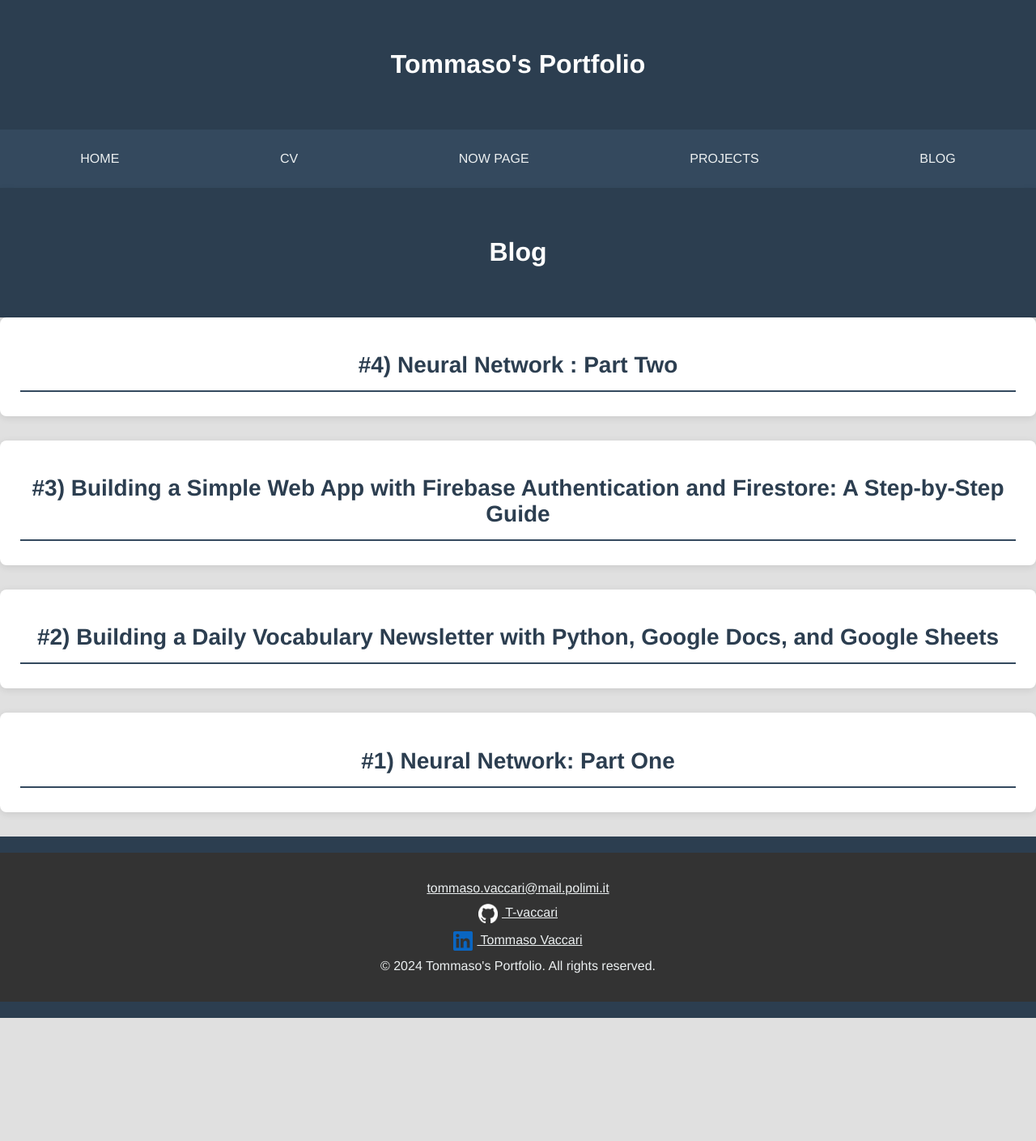
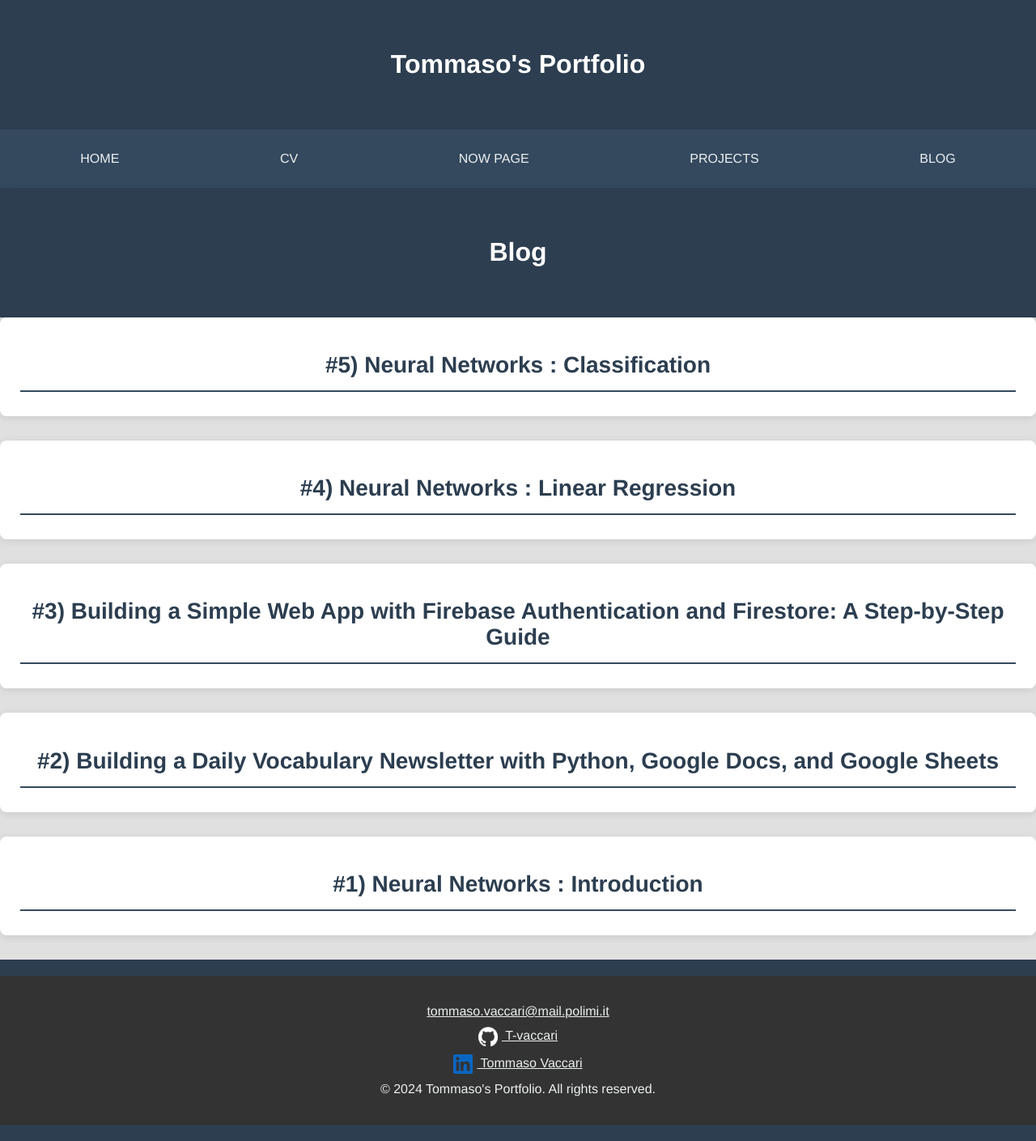
Before and after one commit to T-vaccari/T-vaccari.github.io, a Jekyll site: the page built from pages/blogpage.html, in a window 1280 px wide. Shown: the whole page at 81% size. Built offline with Jekyll 4.4.1, drawn with Linux system fonts in a browser that asks for light colours; before the commit the page ends 1257 px from its top, so only the background shows below that.

Commit message:
New post

````diff
--- a/_posts/2024-07-20-NeuralNetworkP1.md
+++ b/_posts/2024-07-20-NeuralNetworkP1.md
@@ -1,9 +1,8 @@
 ---
 layout: post
-title: "Neural Network: Part One"
+title: "Neural Networks : Introduction"
 categories: jekyll update
 ---
-
 ## Introduction
 
 In this post, I would like to introduce how neural networks are built under the hood. I will explore the essential components and mechanisms that enable neural networks to learn and make predictions. By the end of this article, you should have a clearer understanding of how these powerful models work under the hood.
--- a/_posts/2025-01-25-NeuralNetworkP2.md
+++ b/_posts/2025-01-25-NeuralNetworkP2.md
@@ -1,16 +1,16 @@
 ---
 layout: post
-title: "Neural Network : Part Two"
+title: "Neural Networks : Linear Regression"
 categories: jekyll update
 ---
+# Introduction
 
-# Introduction
 In this second post, we will take another step forward. We’ll dive into the concept of linear regression, explore its connection to neural networks, and demonstrate how to build a model from scratch. This approach will help us gain a deeper understanding of the core concepts behind both linear regression and neural networks.
 
 ## Linear Regression
 
+### Model and Loss function
 
-### Model and Loss function
 Before starting, we need to define some terminology. When we want to predict a value, we call it a label or target. Each label is associated with its own features. The model makes predictions based solely on these features. Therefore, we need to refine the model to accurately predict the correct label based on the provided input features.
 
 We want to predict a  target, $ \hat{y}$, based on a set of features grouped in a vector called ${X}$. To make the prediction, we need to find the weight vector ${W}$ and the bias $ B $ that give us the most accurate predictions. This relationship can be expressed using the dot product:
@@ -50,9 +50,9 @@ To optimize the process, we do not update the model using the entire dataset at
 To keep it simple we can break down this process into four steps:
 
 1. Batch Selection:
-Randomly choose a small subset of training data. This approach balances computational efficiency with learning effectiveness. Instead of processing the entire dataset, which would be slow and memory-intensive, we sample a representative mini-batch that captures the overall data characteristics.
+   Randomly choose a small subset of training data. This approach balances computational efficiency with learning effectiveness. Instead of processing the entire dataset, which would be slow and memory-intensive, we sample a representative mini-batch that captures the overall data characteristics.
 2. Loss Calculation:
-Measure how far the model's predictions are from the true values for each example in the batch. Compute the average loss, which serves as a performance metric. This average loss quantifies the model's current error, providing a clear signal about how well (or poorly) the model is performing on this particular set of examples.
+   Measure how far the model's predictions are from the true values for each example in the batch. Compute the average loss, which serves as a performance metric. This average loss quantifies the model's current error, providing a clear signal about how well (or poorly) the model is performing on this particular set of examples.
 3. Gradient Computation: Calculate the derivative of the loss with respect to each model parameter. This gradient acts like a compass, pointing to the direction that would most quickly increase the loss. By understanding how each weight contributes to the model's error, we can intelligently adjust the model's internal representation to improve its predictive capabilities.
 4. Parameter Update: Move the model's parameters in the opposite direction of the gradient, scaled by a small learning rate. This is akin to taking careful steps down a complex landscape, where each step aims to reduce the overall error. The learning rate determines the size of these steps – too large, and you might overshoot the optimal solution; too small, and progress becomes painfully slow.
 
@@ -75,18 +75,13 @@ b \gets b - \frac{\eta}{|\mathcal{B}|} \sum_{i \in \mathcal{B}_t} \frac{\partial
 $$
 </div>
 
-
-
 ### Linear Regression as a Neural Network
 
 While linear models are not sufficiently rich to express complex relationships between features, we can introduce neural networks to obtain a more expressive model. Nevertheless, we can also view a linear model as a neural network where every input feature corresponds to a neuron with its own weight and bias.
 
+## Implementation using object-oriented design
 
-
-
-## Implementation using object-oriented design
 To gain a deeper understanding of how a model is created and trained, we aim to implement the classes and methods from scratch. We are following this approach because, in my opinion, using machine learning libraries like PyTorch directly does not provide a comprehensive understanding of what happens under the hood.
-
 
 ```python
 %matplotlib inline
@@ -96,13 +91,13 @@ import torch
 ```
 
 Now we are ready to implement from scratch our model for linear regression, we need :
+
 1. The model
 2. The loss function
 3. The optimization algorithm
 4. The training function
 
 ### Building the model
-
 
 ```python
 class LinearRegressionModel:
@@ -128,7 +123,6 @@ Here we have created a class that contains the weights and bias. Additionally, w
 
 Now we can add the method to obtain the forward pass:
 
-
 ```python
 @add_to_class(LinearRegressionModel)
 def forward(self, X):
@@ -147,7 +141,6 @@ def forward(self, X):
 ### Building the loss function
 
 Now we add the method to calculate the loss for a single batch of examples by using the squared loss function and then returning the mean.
-
 
 ```python
 @add_to_class(LinearRegressionModel)
@@ -170,12 +163,12 @@ def compute_loss(self, y_pred, y_true):
 This is the fundamental part of our model—the algorithm that allows us to improve its predictions. We are going to implement Stochastic Gradient Descent (SGD), as discussed earlier.
 
 The steps we want to follow are:
-1.	Randomly select a batch from the training set.
-2.	Make predictions using the selected batch.
-3.	Compute the loss of the predictions.
-4.	Calculate the gradient of the loss with respect to the weights and bias.
-5.	Update the parameters (weights and bias) using the learning rate and computed gradients.
 
+1. Randomly select a batch from the training set.
+2. Make predictions using the selected batch.
+3. Compute the loss of the predictions.
+4. Calculate the gradient of the loss with respect to the weights and bias.
+5. Update the parameters (weights and bias) using the learning rate and computed gradients.
 
 ```python
 @add_to_class(LinearRegressionModel)
@@ -227,8 +220,8 @@ def train_step(self, X, y, batch_size):
 ```
 
 ### Building the training method
+
 The last step to complete our model is to implement a method that allows us to train it. It would be useful to visualize how the weights, bias, and learning rate change throughout the training process, so we can also add a method to plot this information.
-
 
 ```python
 @add_to_class(LinearRegressionModel)
@@ -261,16 +254,17 @@ def train(self, X, y, epochs, batch_size):
 ```
 
 ## Testing The model
+
 Now that the class is built from scratch, we can proceed with testing it to verify if everything works correctly. Testing the model typically involves the following steps:
-1.	Creating synthetic data (or retrieving real data)
-2.	Instantiating the model
-3.	Training the model
-4.	Testing the model on the evaluation set
+
+1. Creating synthetic data (or retrieving real data)
+2. Instantiating the model
+3. Training the model
+4. Testing the model on the evaluation set
 
 Now, we initialize a vector to represent the weights that our model needs to learn from the data during the training process, and we follow the same process for the bias.
 Then we compute the target that we are going to use, with the features to train our model.
 We can also adjust hyperparameters as needed.
-
 
 ```python
 # Define hyperparameters
@@ -288,6 +282,7 @@ y = torch.matmul(X, true_w) + true_b + torch.randn((num_samples, 1)) * 0.01
 ```
 
 #### Define hyperparameters:
+
 - **num_samples**: The number of data samples to generate.
 - **num_inputs**: The number of input features for each sample.
 - **learning_rate**: The rate at which the model learns during training.
@@ -295,13 +290,13 @@ y = torch.matmul(X, true_w) + true_b + torch.randn((num_samples, 1)) * 0.01
 - **batch_size**: The number of samples processed before the model's internal parameters are updated.
 
 #### Generate synthetic data:
+
 - **true_w**: Randomly generated weights for the input features.
 - **true_b**: Randomly generated bias term.
 - **X**: Randomly generated input data with `num_samples` rows and `num_inputs` columns.
 - **y**: The target values calculated by multiplying `X` with `true_w`, adding `true_b`, and adding a small amount of random noise to simulate real-world data.
 
 Now we can look at the complete class with all the methods :
-
 
 ```python
 class LinearRegressionModel:
@@ -473,7 +468,6 @@ class LinearRegressionModel:
         plt.show()
 ```
 
-
 ```python
 Model = LinearRegressionModel(num_inputs,learning_rate)
 Model.train(X,y,epochs,batch_size)
@@ -481,12 +475,8 @@ Model.train(X,y,epochs,batch_size)
 
     Final Loss :  0.07868940383195877
 
-
-
-
 ![png](/assets/images/output_21_1.png)
 
+## Conclusion
 
-
-## Conclusion
 This example, while simple, highlights some key concepts: we can view a linear regression model as a neural network, and we built this model from scratch without relying on the high-level APIs provided by PyTorch. In this second part of our machine learning series, we’ve taken a step toward higher-level abstraction. In the first post, we explored how each component of a neural network is built under the hood. Here, we leveraged PyTorch’s tensor implementation but still created the model from scratch with everything we needed to train it on our data.
````
Also changed, not shown: _posts/2025-03-15-NeuralNetworkP3.md (added, +20 -0 lines), 1 other file.
